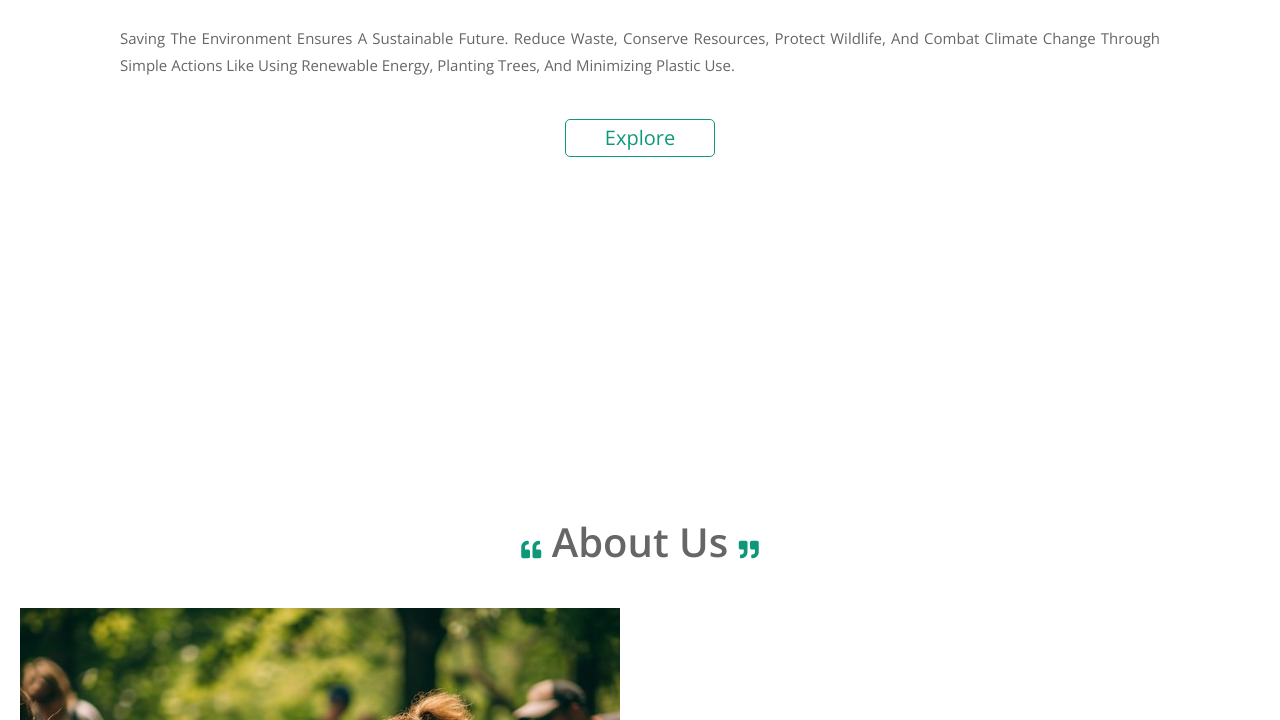
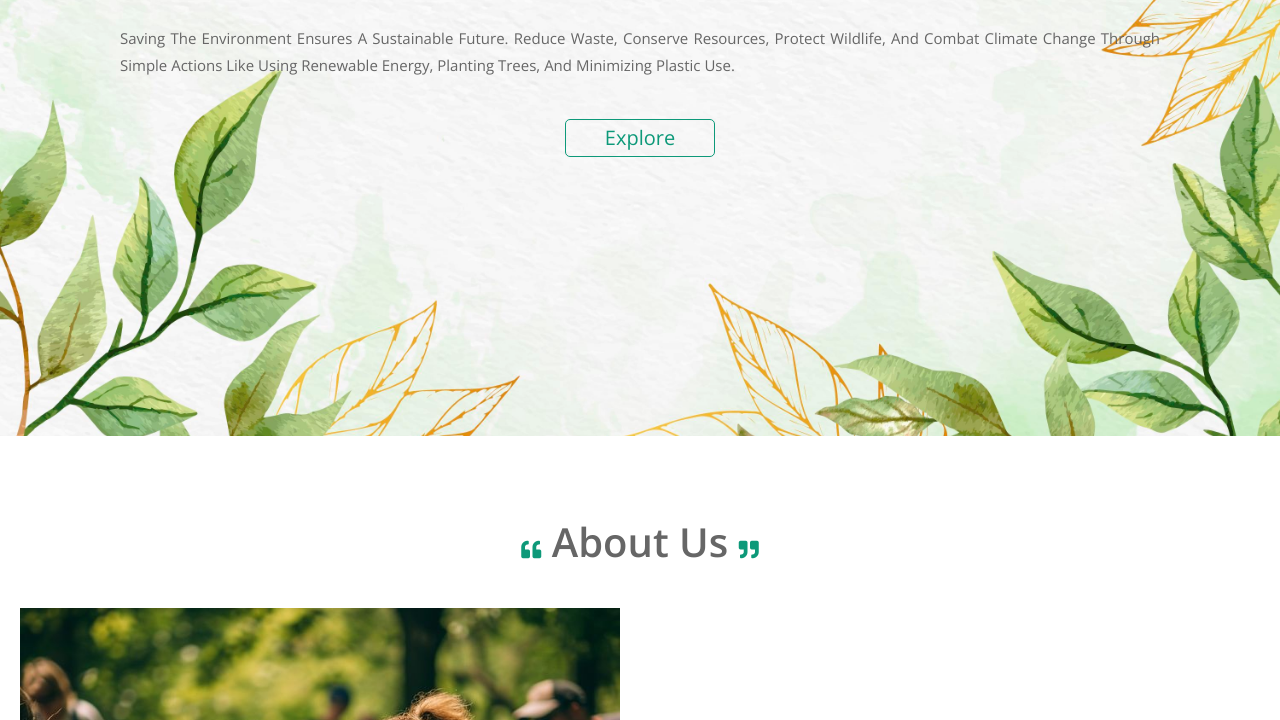
Before and after one commit to Chetan-Sharma001/ONE-PLANET, a plain HTML site: page index.html in a window 1280 px wide. Shown: the part 364-1084 px from the top of the page. Drawn offline with nearby package versions, Linux system fonts and the light colour scheme.

Commit message:
Update style.css

```diff
--- a/style.css
+++ b/style.css
@@ -136,7 +136,7 @@ header .fa-bars{
     display: flex;
     align-items: center;
     justify-content: center;
-    background: url(img.jpg) no-repeat;
+    background: url(IMAGES/img.jpg) no-repeat;
     background-size: cover;
     background-position: center;
 }
```
